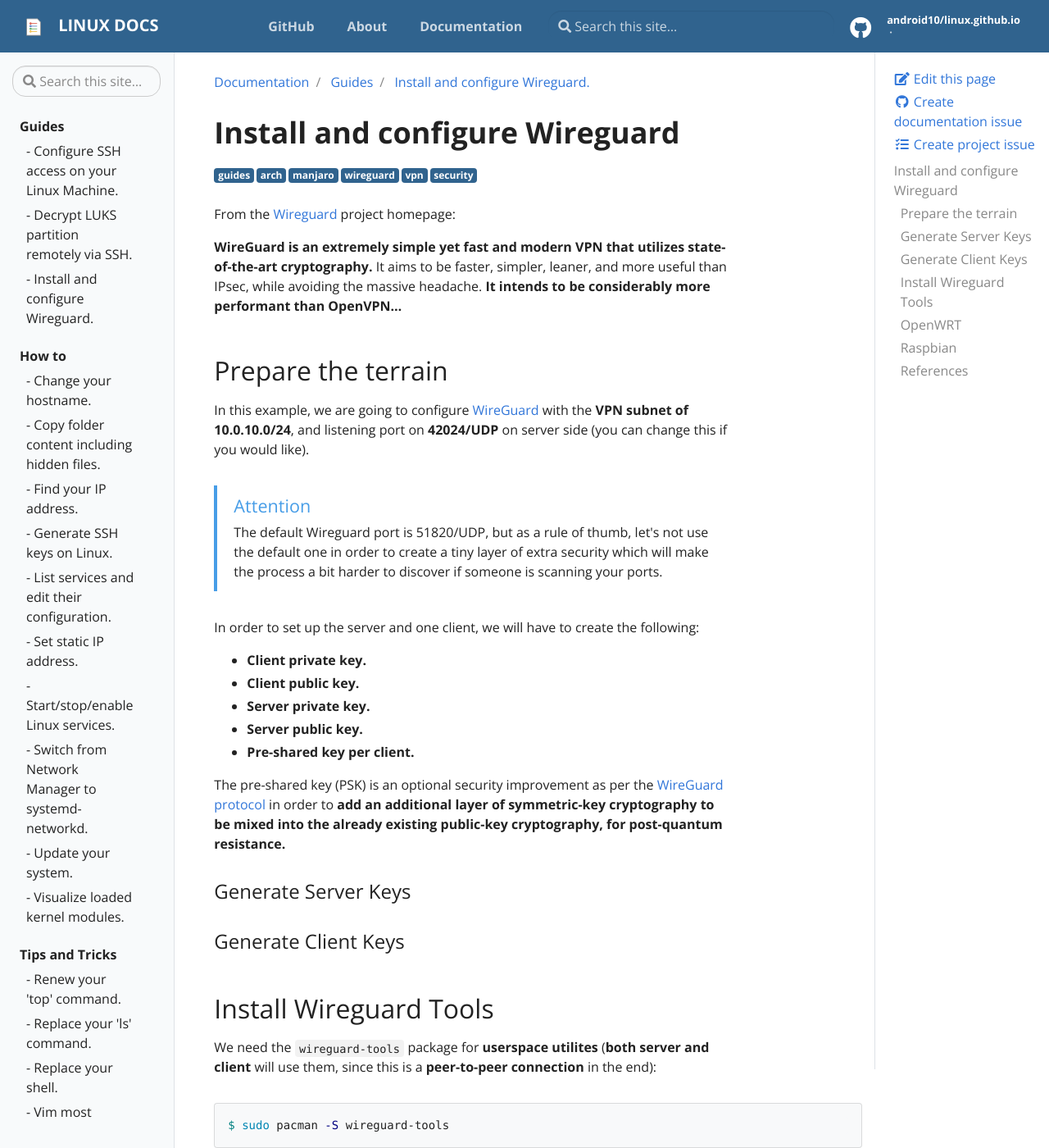
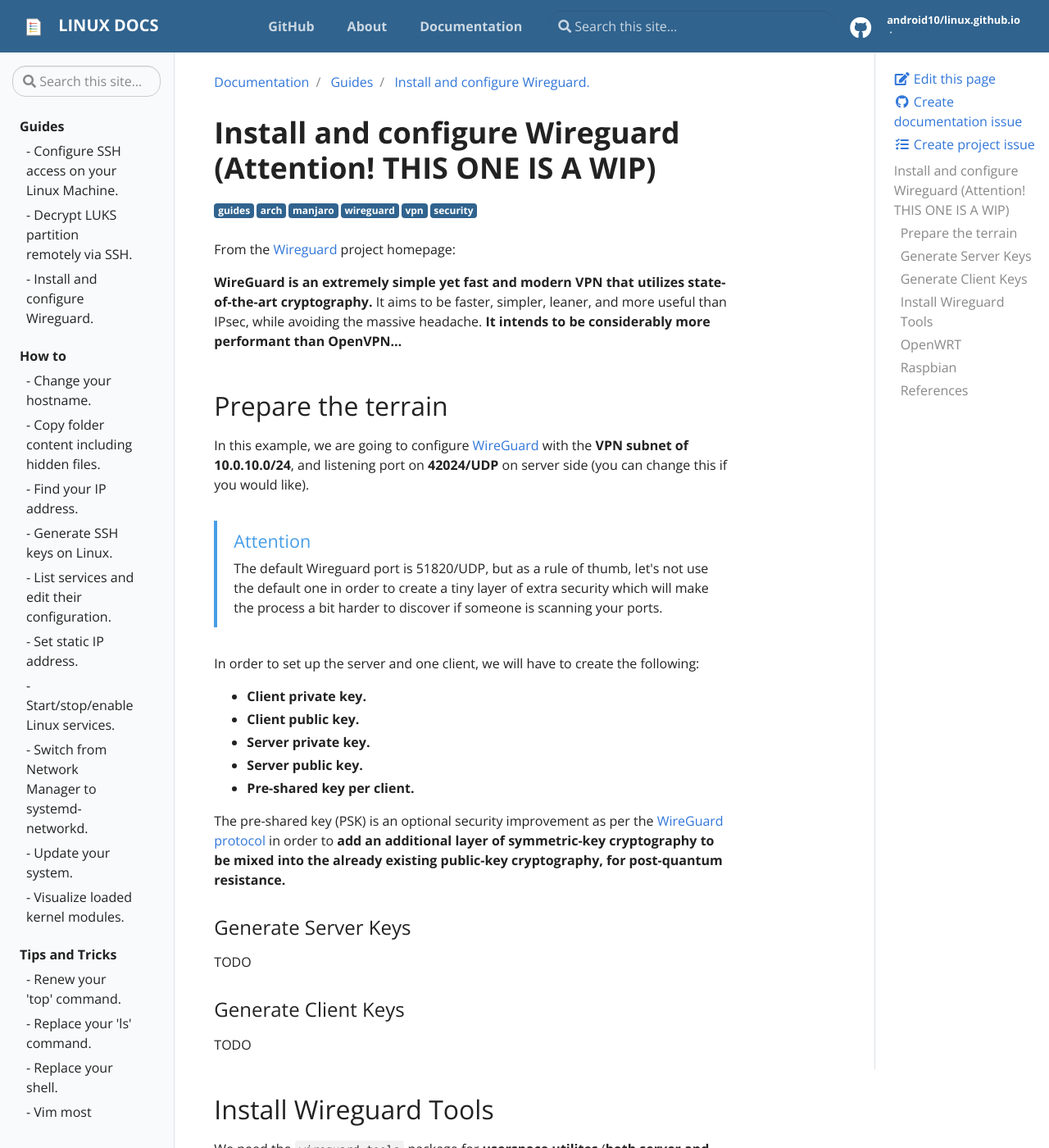
Before and after one commit to android10/linux.github.io, a Jekyll site: the page built from _docs/guides/install-and-configure-wireguard.md, in a window 1280 px wide and 1400 px high. Shown: the whole window at 82% size. Built offline with Jekyll 4.4.1, drawn with Linux system fonts in a browser that asks for light colours.

Commit message:
ref: add TODO to wireguard article.

````diff
--- a/_docs/guides/install-and-configure-wireguard.md
+++ b/_docs/guides/install-and-configure-wireguard.md
@@ -10,7 +10,7 @@ tags:
  - security
 ---
 
-# Install and configure Wireguard
+# Install and configure Wireguard (Attention! THIS ONE IS A WIP)
 
 From the [Wireguard](https://www.wireguard.com/){:target="_blank"} project homepage:
 
@@ -34,11 +34,11 @@ The pre-shared key (PSK) is an optional security improvement as per the [WireGua
 
 ### Generate Server Keys
 
+TODO
 
 ### Generate Client Keys
 
-
-
+TODO
 
 ## Install Wireguard Tools
 
@@ -47,10 +47,6 @@ We need the `wireguard-tools` package for **userspace utilites** (**both server
 ```bash
 $ sudo pacman -S wireguard-tools
 ```
-
-
-
-
 
 ## OpenWRT
 
````
